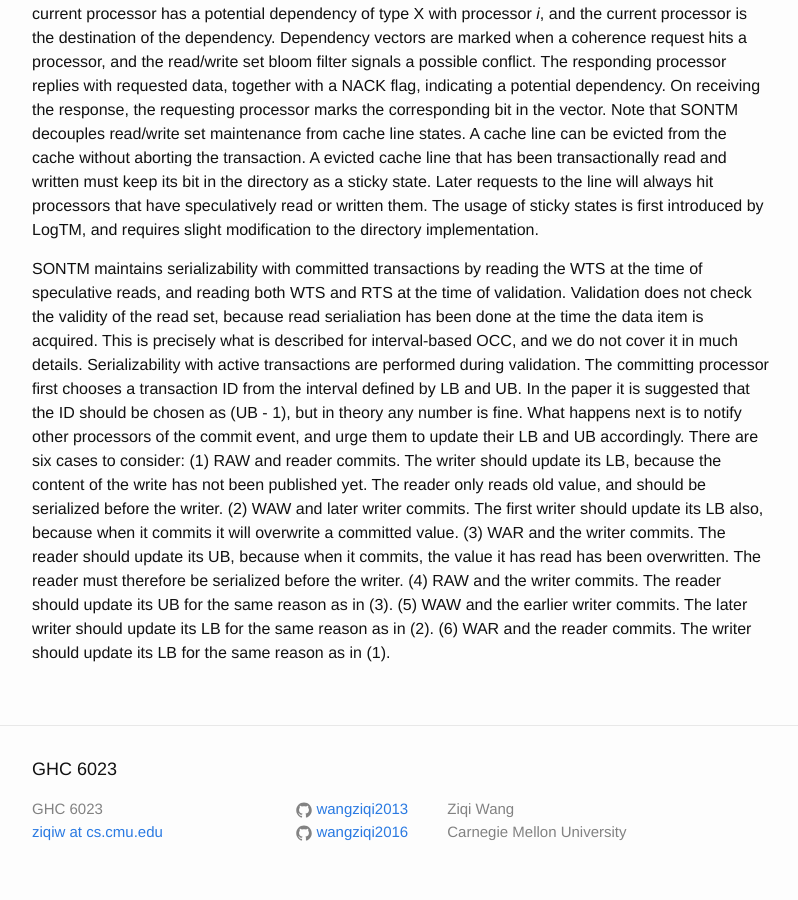
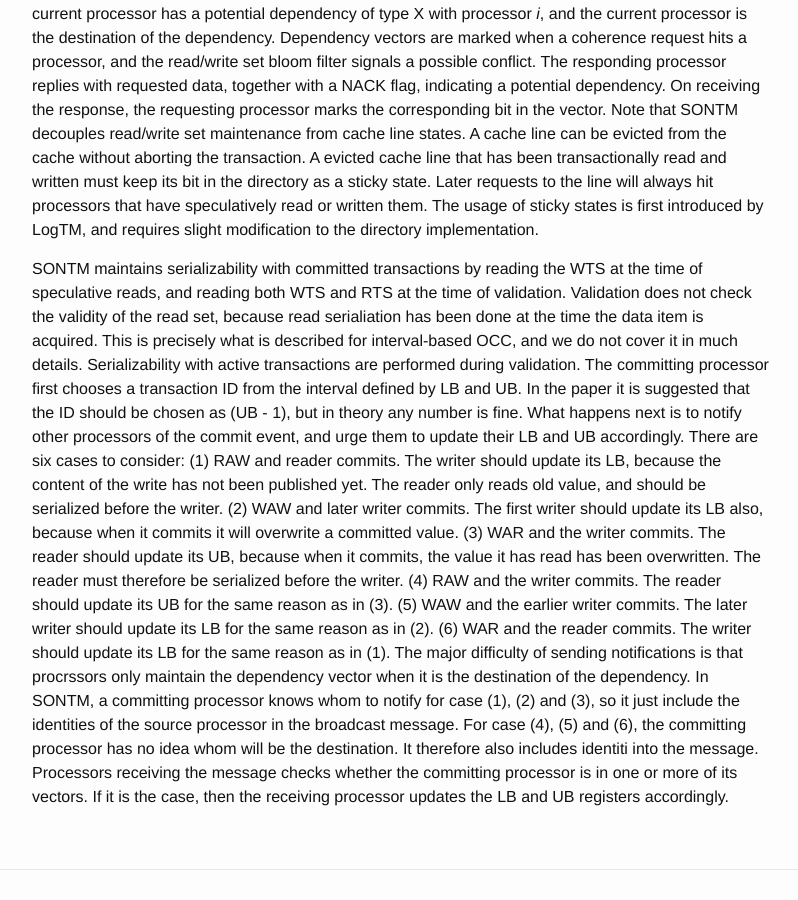
Before and after one commit to wangziqi2013/wangziqi2013.github.io, a Jekyll site: the page built from _posts/2018-06-20-sontm.markdown, in a window 1280 px wide and 900 px high, scrolled down 2344 px. Shown: the whole window, without its empty margins (238-1036 px from the left). Built offline with Jekyll 4.4.1, drawn with Linux system fonts in a browser that asks for light colours.

Commit message:
Finish commit

```diff
--- a/_posts/2018-06-20-sontm.markdown
+++ b/_posts/2018-06-20-sontm.markdown
@@ -107,3 +107,10 @@ commits, the value it has read has been overwritten. The reader must therefore b
 the writer. (4) RAW and the writer commits. The reader should update its UB for the same reason as in (3).
 (5) WAW and the earlier writer commits. The later writer should update its LB for the same reason as in (2).
 (6) WAR and the reader commits. The writer should update its LB for the same reason as in (1).
+The major difficulty of sending notifications is that procrssors only maintain the dependency vector when
+it is the destination of the dependency. In SONTM, a committing processor knows whom to notify for case
+(1), (2) and (3), so it just include the identities of the source processor in the broadcast message.
+For case (4), (5) and (6), the committing processor has no idea whom will be the destination. It therefore
+also includes identiti into the message. Processors receiving the message checks whether the committing
+processor is in one or more of its vectors. If it is the case, then the receiving processor updates the
+LB and UB registers accordingly.
```
